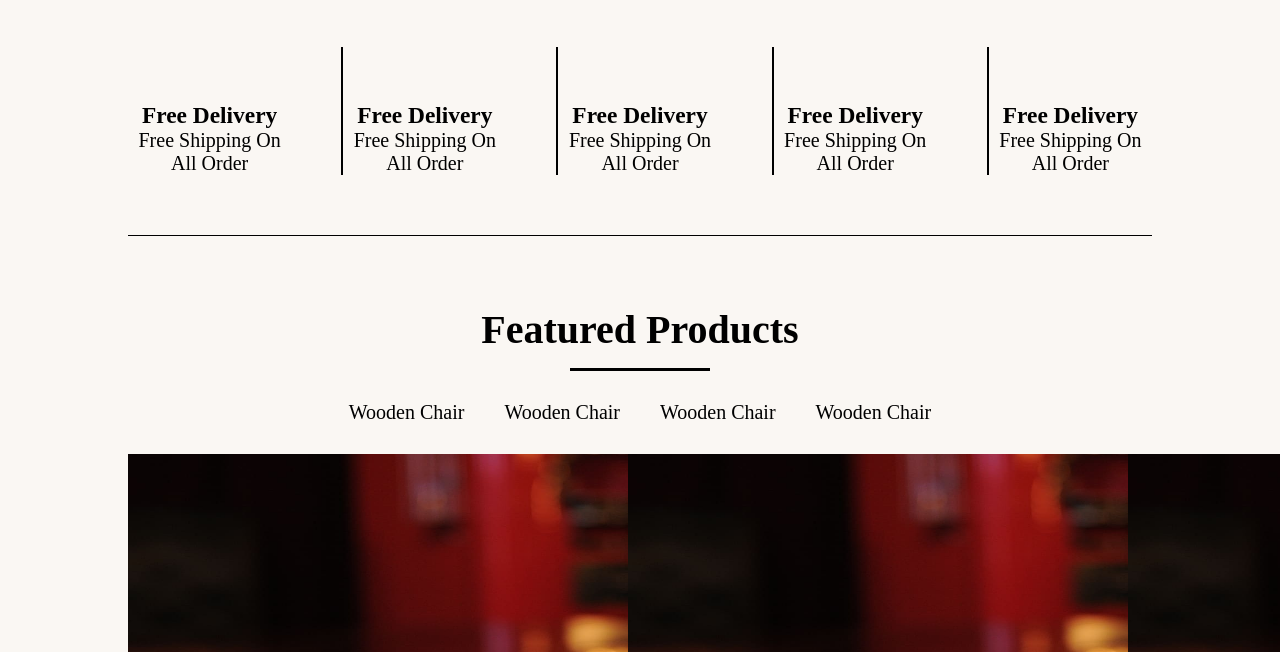
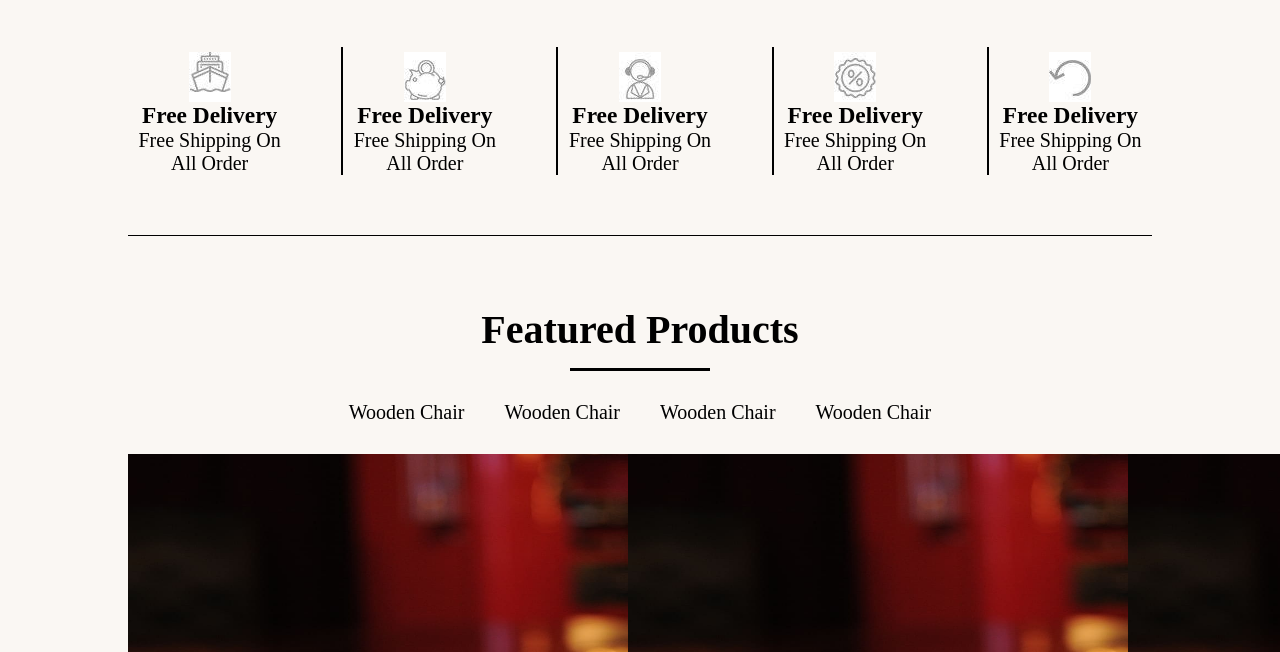
Before and after one commit to YoussefAlaadin/Coffee-Shop, a plain HTML site: page index.html in a window 1280 px wide. Shown: the part 2139-2791 px from the top of the page. Drawn offline with Linux system fonts and the light colour scheme; the site is published under a folder, as on GitHub Pages, so addresses that start at the root find nothing.

Commit message:
image path corrected

```diff
--- a/css/style.css
+++ b/css/style.css
@@ -307,35 +307,35 @@ width: 100%;}
     padding-right: 0;
 }
 .ship-icon{
-    background-image: url(/images/1.jpg);
+    background-image: url(../images/1.jpg);
     height: 55px;
     background-repeat: no-repeat;
     background-position: center 5px;
     transition: all 0.5s;
 }
 .icon-5 {
-    background-image: url(/images/5.jpg);
+    background-image: url(../images/5.jpg);
     height: 55px;
     background-repeat: no-repeat;
     background-position: center 5px;
     transition: all 0.5s;
 }
 .icon-4 {
-    background-image: url(/images/4.jpg);
+    background-image: url(../images/4.jpg);
     height: 55px;
     background-repeat: no-repeat;
     background-position: center 5px;
     transition: all 0.5s;
 }
 .icon-3 {
-    background-image: url(/images/3.jpg);
+    background-image: url(../images/3.jpg);
     height: 55px;
     background-repeat: no-repeat;
     background-position: center 5px;
     transition: all 0.5s;
 }
 .icon-2 {
-    background-image: url(/images/2.jpg);
+    background-image: url(../images/2.jpg);
     height: 55px;
     background-repeat: no-repeat;
     background-position: center 5px;
```
